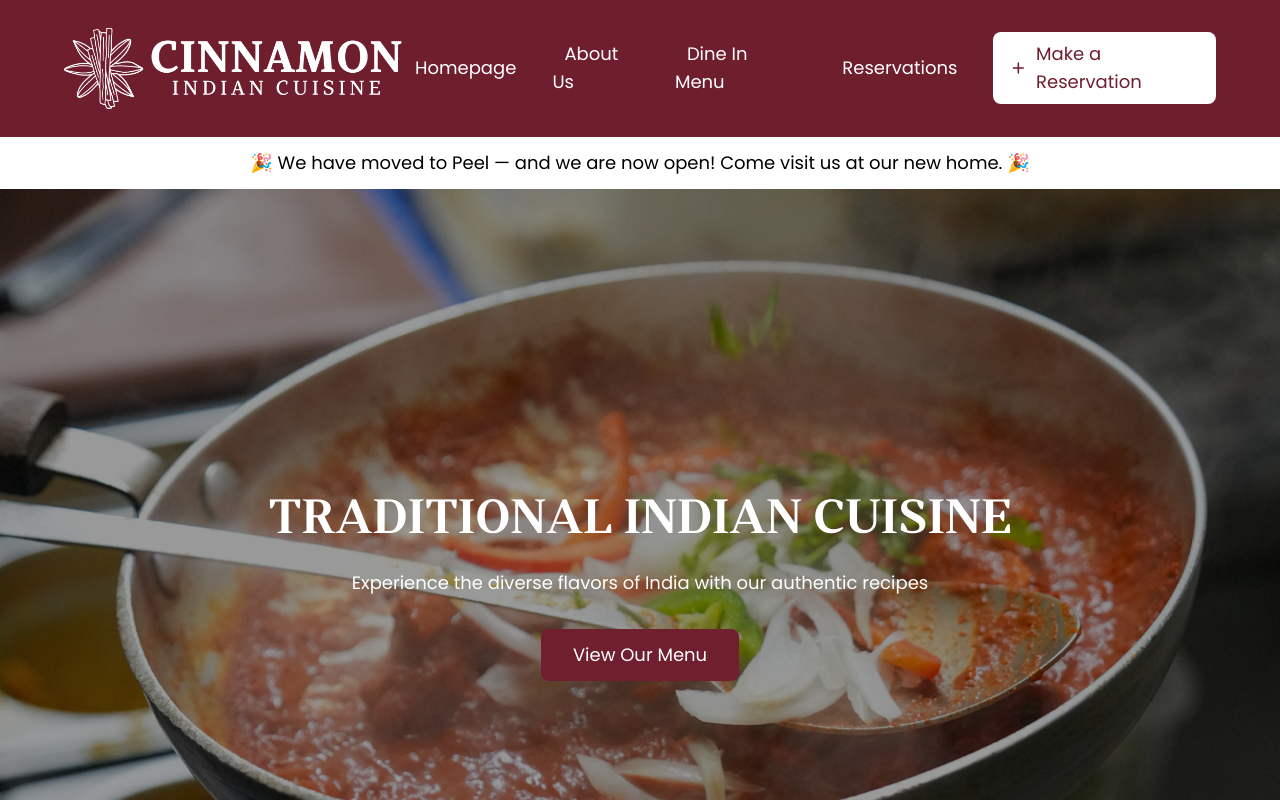
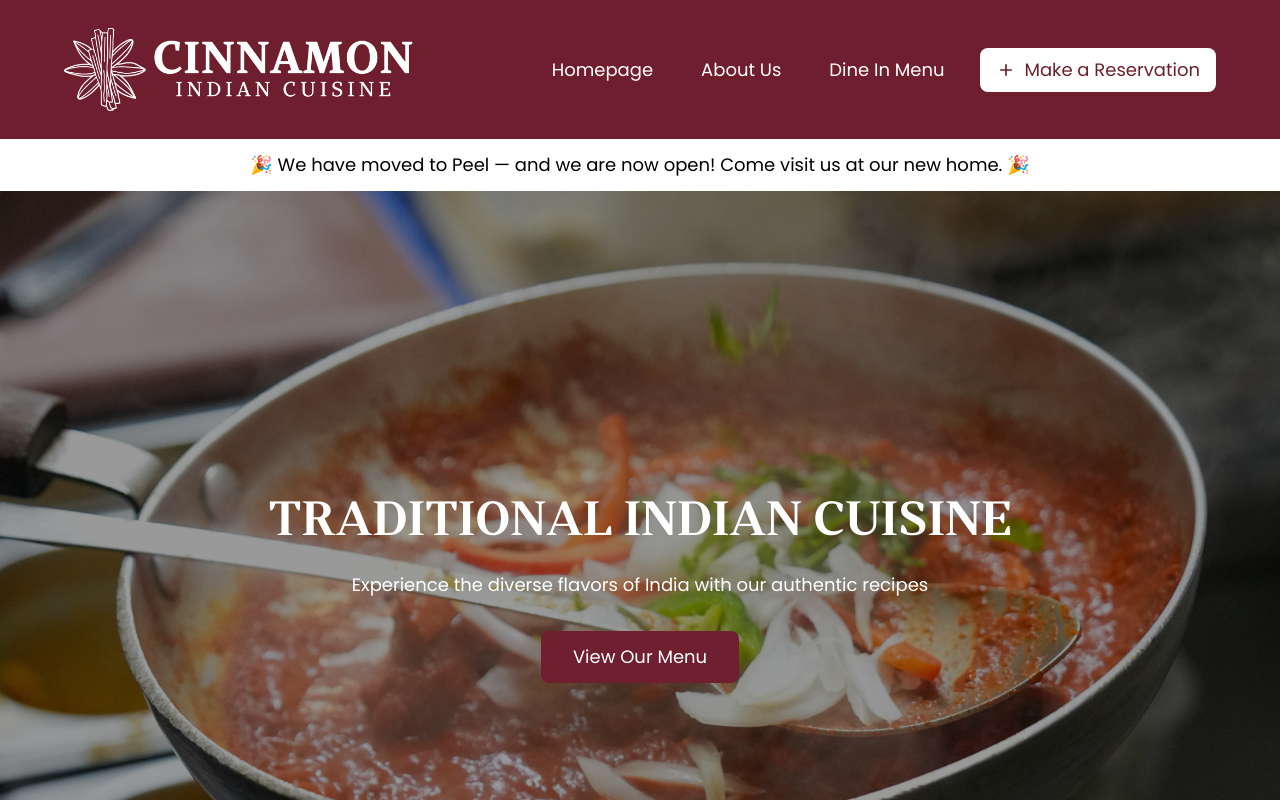
Before and after one commit to LYNKSPortal/cinnamon-indian-cuisine, a Next.js app: page / in a window 1280 px wide. Shown: the top 800 px of the page. Built offline with nearby package versions, Linux system fonts and the light colour scheme.

Commit message:
Remove text 'Reservations' link, keep only the button version

```diff
--- a/src/components/Header.tsx
+++ b/src/components/Header.tsx
@@ -60,11 +60,6 @@ export default function Header() {
               <li>
                 <Link href="/dine-in-menu" className="text-white hover:text-accent px-3 py-2 text-sm md:text-base lg:text-lg transition-colors">
                   Dine In Menu
-                </Link>
-              </li>
-              <li>
-                <Link href="/reservations" className="text-white hover:text-accent px-3 py-2 text-sm md:text-base lg:text-lg transition-colors">
-                  Reservations
                 </Link>
               </li>
               <li>
@@ -139,13 +134,6 @@ export default function Header() {
               >
                 Dine In Menu
               </Link>
-              <Link
-                href="/reservations"
-                className="block px-3 py-2 text-white hover:text-accent hover:bg-white/10 rounded-md text-sm md:text-base lg:text-lg transition-colors text-center"
-                onClick={() => setIsMenuOpen(false)}
-              >
-                Reservations
-              </Link>
               <div className="px-3 py-2">
                 <Link
                   href="/reservations"
```
